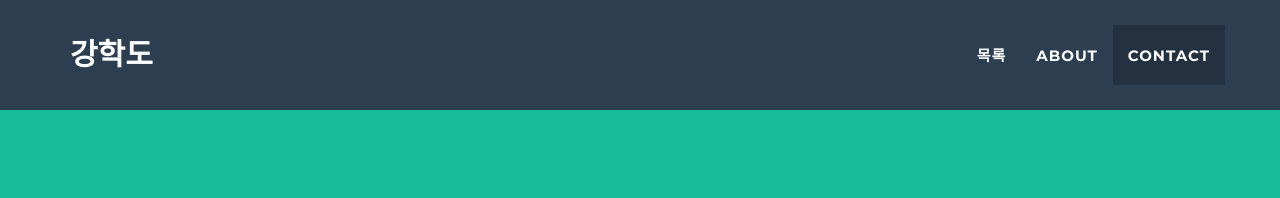
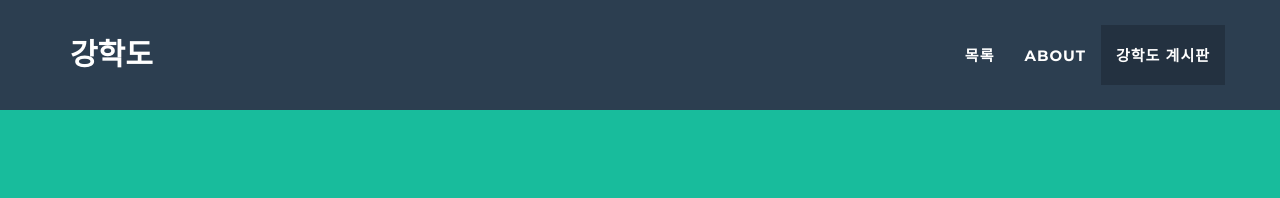
Before and after one commit to study-helper-liveclass/study_helper, a Jekyll site: the page built from _posts/2014-07-18-project-1.markdown, in a window 1280 px wide. Shown: the top 198 px of the page. Built offline with Jekyll 4.4.1, drawn with Linux system fonts in a browser that asks for light colours.

Commit message:
계시판 만드는중

```diff
--- a/_includes/contact_static.html
+++ b/_includes/contact_static.html
@@ -23,6 +23,5 @@
                 {% endfor %}
             </div>
         </div>
-		<iframe frameborder='0' height='600' width='700' leftmargin='0' marginheight='0' marginwidth='0' topmargin='0' scrolling='no'  src='http://wo.to/board/board.php?id=a.1.rlatkdqja04'></iframe>
 	</div>
 </section>
--- a/_includes/nav.html
+++ b/_includes/nav.html
@@ -25,7 +25,7 @@
                         <a href="#about">About</a>
                     </li>
                     <li class="page-scroll">
-                        <a href="#contact">Contact</a>
+                        <a href="#contact">강학도 계시판</a>
                     </li>
                 </ul>
             </div>
```
